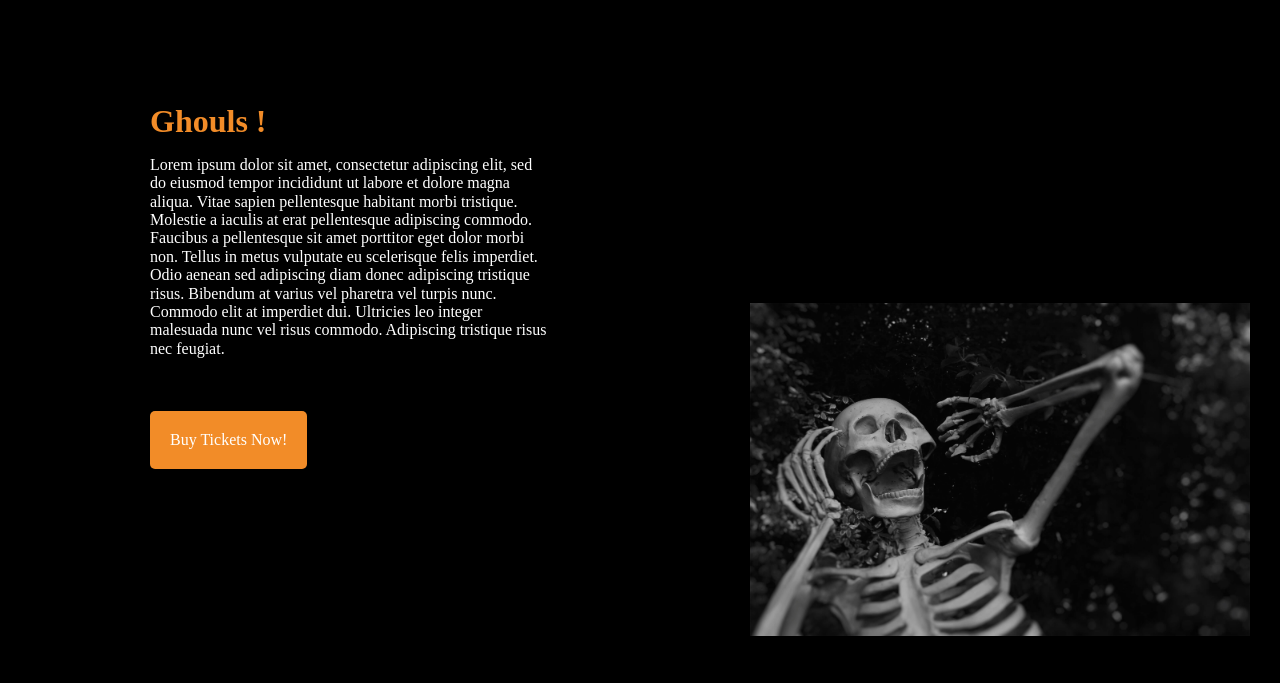
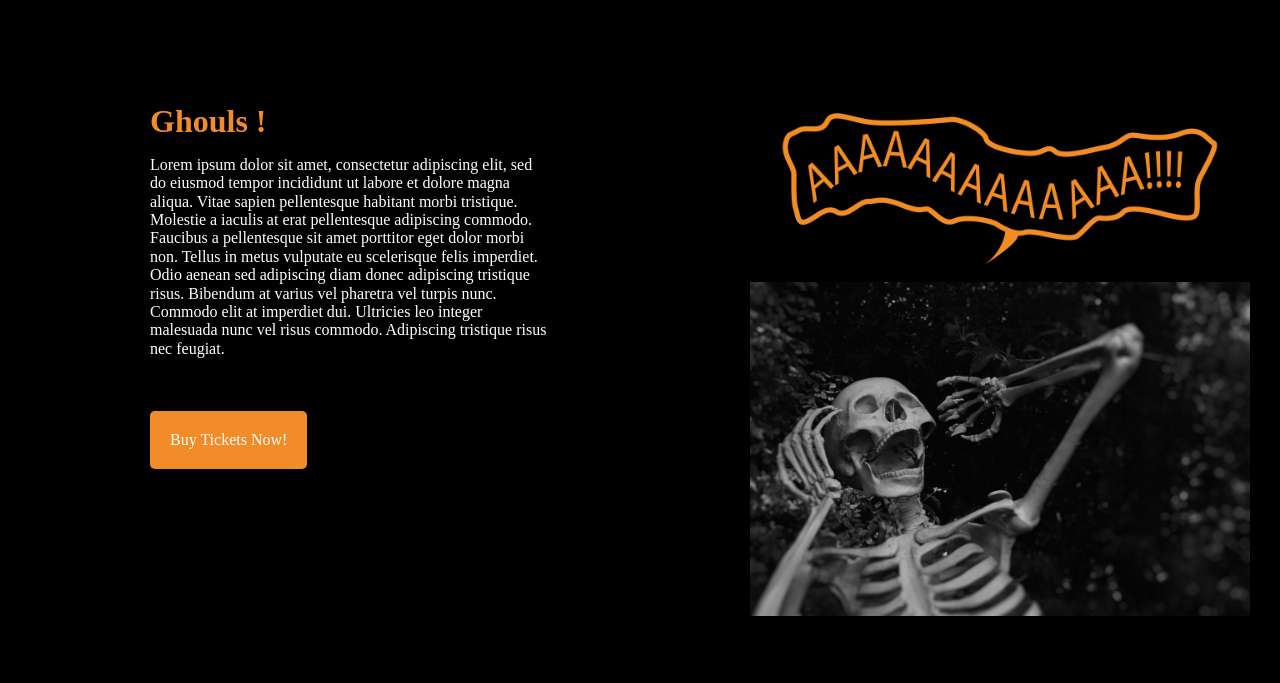
Before and after one commit to SarahHarbeson/motion_sh, a website: page deploy/index.html in a window 1280 px wide. Shown: the part 1097-1780 px from the top of the page. Drawn offline with Linux system fonts and the light colour scheme; a web font is replaced by a local one.

Commit message:
aaaaaaaa

```diff
--- a/deploy/index.html
+++ b/deploy/index.html
@@ -53,6 +53,7 @@
                 <button id="tickets-btn">Buy Tickets Now!<br></button>
                 </div>
                     <div id = "photo">
+                    <img id="scream" src="img/scream.png">
                     <img id="skeleton" src="img/skeleton.jpg">
                 </div>
             </div>
--- a/dev/scss/sections/_ghoul.scss
+++ b/dev/scss/sections/_ghoul.scss
@@ -21,11 +21,22 @@
         width: 400px;
     }
 
+    #photo{
+        padding: 200px;
+        margin-top: -300px;
+    }
+
     #skeleton {
        max-width: 500px;
-       padding: 200px;
+     //  padding: 200px;
 
     }
+
+    #scream {
+        margin-bottom: -100px;
+        max-width: 500px;
+
+     }
 
     #tickets-btn {
         background-color: var(--orange);
```
Also changed, not shown: assets/aaaaaaaa.png (added), deploy/css/styles.css, deploy/img/scream.png (added), 2 other files.
